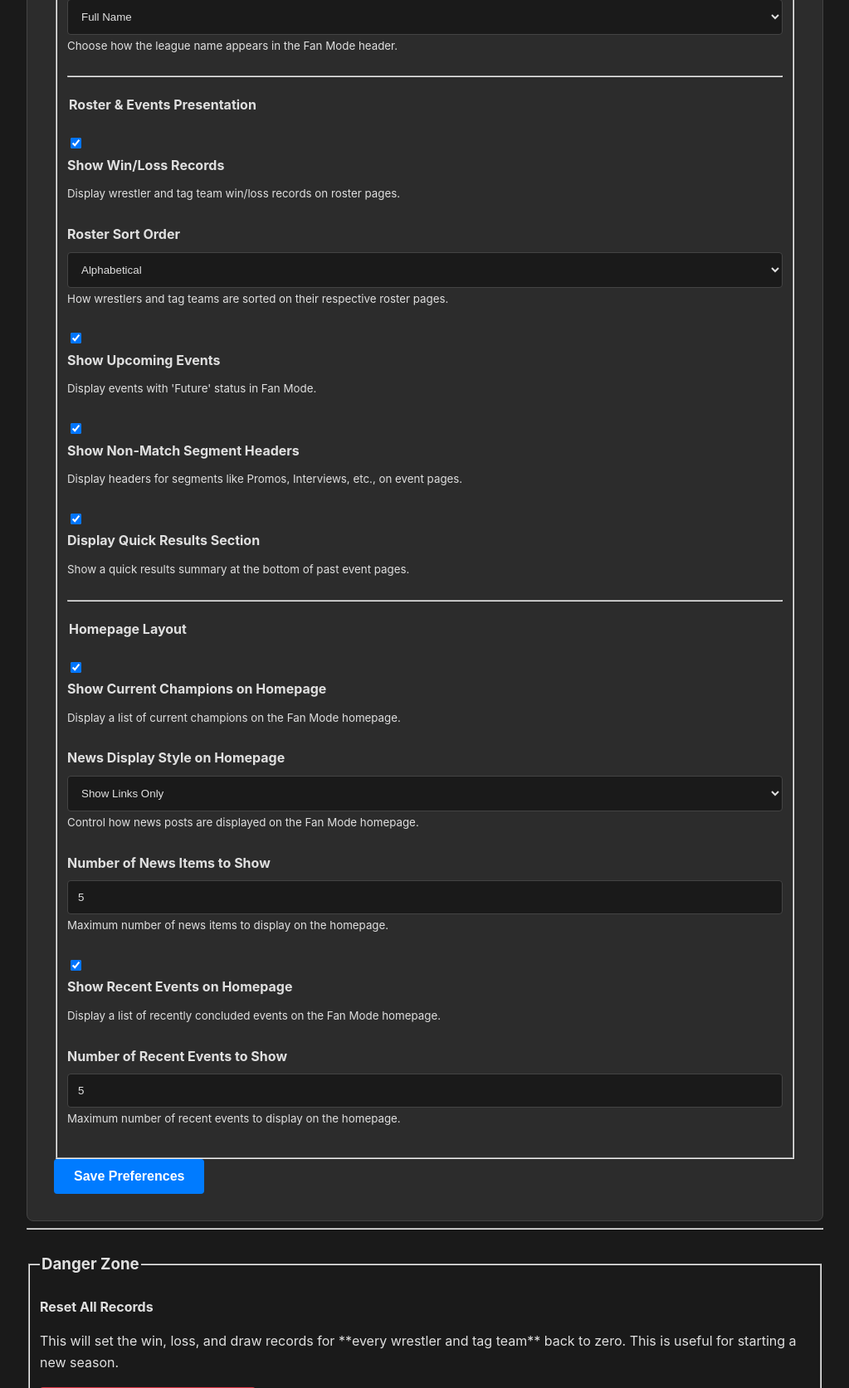
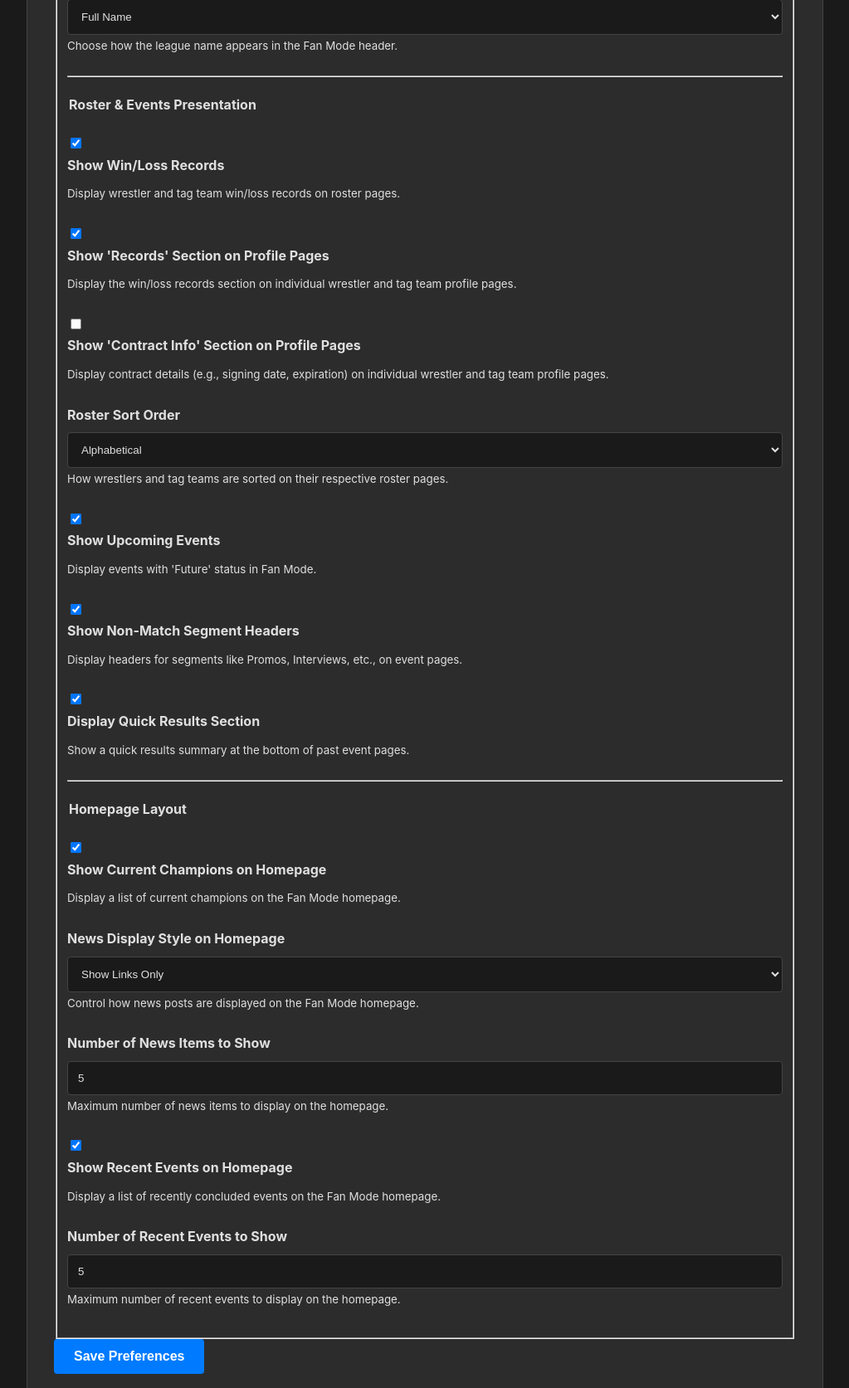
Before and after one commit to garymhartzell/slamsim, a Flask app: page /prefs/ in a window 1280 px wide. Shown: the part 922-2595 px from the top of the page at 83% size, without its empty margins (128-1151 px from the left). Run offline with Flask 3, Linux system fonts and the light colour scheme.

Commit message:
Updated prefs for wrestler pages.

```diff
--- a/routes/prefs.py
+++ b/routes/prefs.py
@@ -16,6 +16,8 @@
         fan_mode_show_logo = 'fan_mode_show_logo' in request.form # Checkbox returns 'on' if checked, else not in form
         fan_mode_header_name_display = request.form.get('fan_mode_header_name_display', 'Full Name')
         fan_mode_show_records = 'fan_mode_show_records' in request.form
+        fan_mode_show_profile_records = 'fan_mode_show_profile_records' in request.form # New preference
+        fan_mode_show_contract_info = 'fan_mode_show_contract_info' in request.form # New preference
         fan_mode_roster_sort_order = request.form.get('fan_mode_roster_sort_order', 'Alphabetical')
         fan_mode_show_future_events = 'fan_mode_show_future_events' in request.form
         fan_mode_show_non_match_headers = 'fan_mode_show_non_match_headers' in request.form
@@ -32,6 +34,8 @@
             "fan_mode_show_logo": fan_mode_show_logo,
             "fan_mode_header_name_display": fan_mode_header_name_display,
             "fan_mode_show_records": fan_mode_show_records,
+            "fan_mode_show_profile_records": fan_mode_show_profile_records, # New preference
+            "fan_mode_show_contract_info": fan_mode_show_contract_info, # New preference
             "fan_mode_roster_sort_order": fan_mode_roster_sort_order,
             "fan_mode_show_future_events": fan_mode_show_future_events,
             "fan_mode_show_non_match_headers": fan_mode_show_non_match_headers,
--- a/src/prefs.py
+++ b/src/prefs.py
@@ -23,6 +23,8 @@
         "fan_mode_show_logo": True,
         "fan_mode_header_name_display": "Full Name",
         "fan_mode_show_records": True,
+        "fan_mode_show_profile_records": True, # New preference
+        "fan_mode_show_contract_info": False,  # New preference
         "fan_mode_roster_sort_order": "Alphabetical",
         "fan_mode_show_future_events": True,
         "fan_mode_show_non_match_headers": True,
@@ -66,6 +68,8 @@
         {"Pref": "Fan_Mode_Show_Logo", "Value": prefs_dict.get("fan_mode_show_logo", True)},
         {"Pref": "Fan_Mode_Header_Name_Display", "Value": prefs_dict.get("fan_mode_header_name_display", "Full Name")},
         {"Pref": "Fan_Mode_Show_Records", "Value": prefs_dict.get("fan_mode_show_records", True)},
+        {"Pref": "Fan_Mode_Show_Profile_Records", "Value": prefs_dict.get("fan_mode_show_profile_records", True)}, # New preference
+        {"Pref": "Fan_Mode_Show_Contract_Info", "Value": prefs_dict.get("fan_mode_show_contract_info", False)}, # New preference
         {"Pref": "Fan_Mode_Roster_Sort_Order", "Value": prefs_dict.get("fan_mode_roster_sort_order", "Alphabetical")},
         {"Pref": "Fan_Mode_Show_Future_Events", "Value": prefs_dict.get("fan_mode_show_future_events", True)},
         {"Pref": "Fan_Mode_Show_Non_Match_Headers", "Value": prefs_dict.get("fan_mode_show_non_match_headers", True)},
--- a/templates/booker/prefs.html
+++ b/templates/booker/prefs.html
@@ -60,6 +60,16 @@
             <input type="checkbox" class="form-check-input" id="fan_mode_show_records" name="fan_mode_show_records" {% if prefs.fan_mode_show_records %}checked{% endif %}>
             <label class="form-check-label" for="fan_mode_show_records">Show Win/Loss Records</label>
             <small class="form-text text-muted">Display wrestler and tag team win/loss records on roster pages.</small>
+        </div>
+        <div class="form-group form-check">
+            <input type="checkbox" class="form-check-input" id="fan_mode_show_profile_records" name="fan_mode_show_profile_records" {% if prefs.fan_mode_show_profile_records %}checked{% endif %}>
+            <label class="form-check-label" for="fan_mode_show_profile_records">Show 'Records' Section on Profile Pages</label>
+            <small class="form-text text-muted">Display the win/loss records section on individual wrestler and tag team profile pages.</small>
+        </div>
+        <div class="form-group form-check">
+            <input type="checkbox" class="form-check-input" id="fan_mode_show_contract_info" name="fan_mode_show_contract_info" {% if prefs.fan_mode_show_contract_info %}checked{% endif %}>
+            <label class="form-check-label" for="fan_mode_show_contract_info">Show 'Contract Info' Section on Profile Pages</label>
+            <small class="form-text text-muted">Display contract details (e.g., signing date, expiration) on individual wrestler and tag team profile pages.</small>
         </div>
         <div class="form-group">
             <label for="fan_mode_roster_sort_order">Roster Sort Order</label>
```
